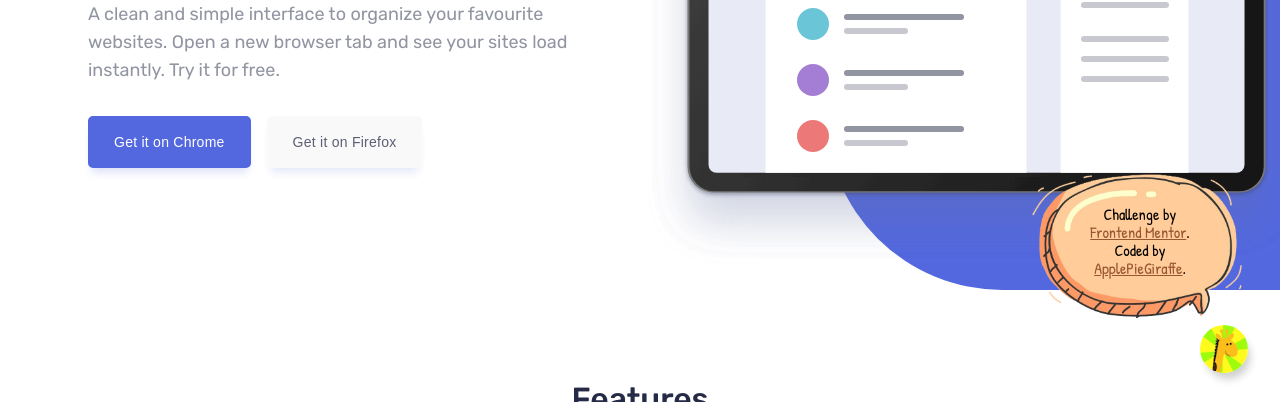
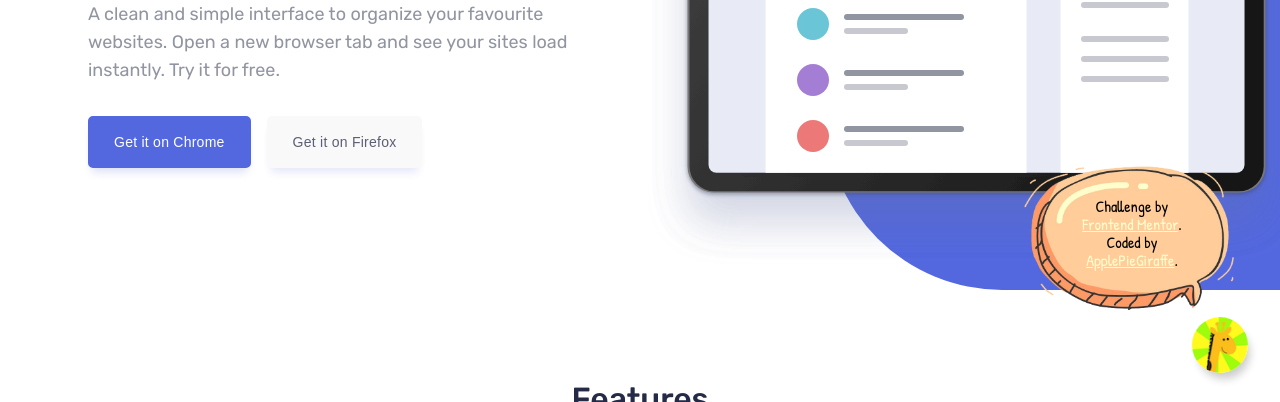
Before and after one commit to ApplePieGiraffe/bookmark-landing-page, a plain HTML site: page index.html in a window 1280 px wide. Both pictures are taken after a click on the picture 1224 px from the left and 747 px from the top of the page. Shown: the part 398-800 px from the top of the page. Drawn offline with Linux system fonts and the light colour scheme.

Commit message:
Touch up attribution

```diff
--- a/js/script.js
+++ b/js/script.js
@@ -158,3 +158,14 @@ addRippleEffect(loginBtn);
 btns.forEach((btn) => {
     addRippleEffect(btn);
 });
+
+// ===============
+// | ATTRIBUTION |
+// ===============
+
+const attribution = document.querySelector('.attribution');
+const attributionImg = document.querySelector('.attribution__img');
+
+attributionImg.addEventListener('click', () => {
+    attribution.classList.toggle('attribution-active');
+});
--- a/sass/_components.scss
+++ b/sass/_components.scss
@@ -168,7 +168,7 @@
     position: fixed;
     right: 4rem;
     bottom: 3rem;
-    // opacity: .4;
+    opacity: .5;
     transition: opacity .3s;
 
     &:hover {
@@ -176,11 +176,20 @@
     }
 
     &__img {
-        width: 6rem;
+        width: 7rem;
         height: auto;
         border-radius: 50%;
         box-shadow: 4px 8px 8px -2px rgba(0, 0, 0, .2);
         cursor: pointer;
+        transition: transform .3s ease-out;
+
+        &:hover {
+            transform: rotate(-360deg);
+        }
+
+        &:active {
+            transform: scale(1.2);
+        }
     }
 
     &__message {
@@ -196,6 +205,12 @@
         background: url(../img/bubble.png);
         background-size: contain;
         background-repeat: no-repeat;
+
+        visibility: hidden;
+        transform-origin: bottom right;
+        transform: translate(0, 2rem) rotate(-10deg) scale(.5);
+        opacity: 0;
+        transition: all .1s;
     }
 
     &__text {
@@ -207,7 +222,26 @@
         text-align: center;
 
         a {
-            color: #995632;
+            color: #FDFDCC;
         }
     }
 }
+
+.attribution.attribution-active {
+    opacity: 1;
+}
+
+.attribution-active .attribution__img {
+    transform: rotate(-360deg);
+
+    &:active {
+        transform: scale(1.2);
+    }
+}
+
+.attribution-active .attribution__message {
+    visibility: initial;
+    transform: translate(0) rotate(0) scale(1);
+    opacity: 1;
+    transition: all .3s;
+}
```
Also changed, not shown: css/main.css.
